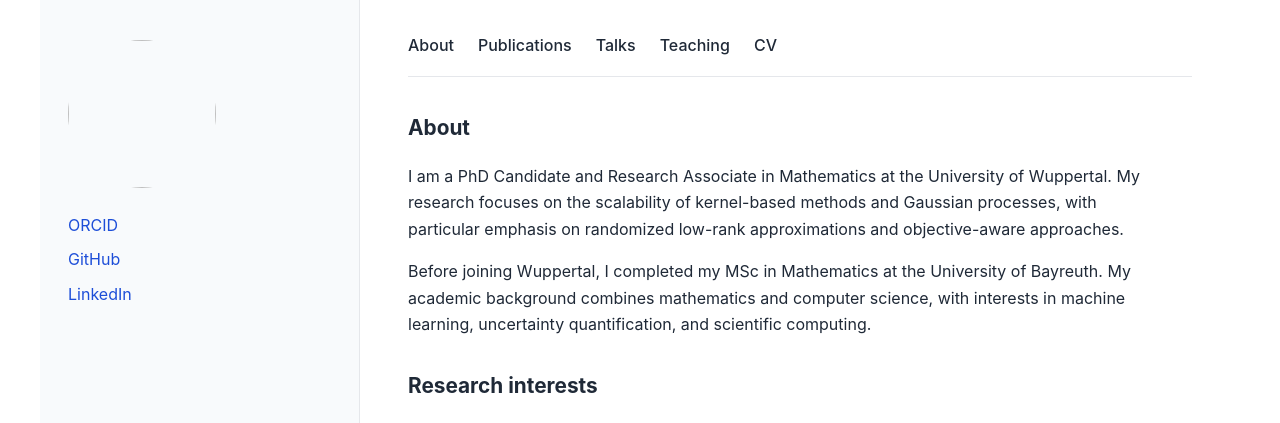
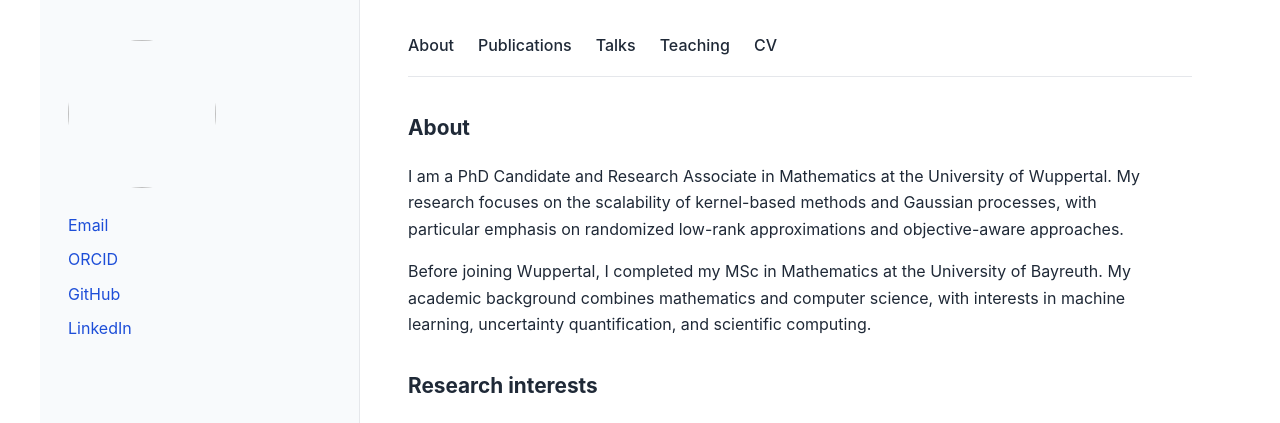
Before and after one commit to LouiseSchaub/louiseschaub.github.io, a Jekyll site: the page built from index.md, in a window 1280 px wide. Shown: the top 423 px of the page. Built offline with Jekyll 4.4.1, drawn with Linux system fonts in a browser that asks for light colours.

Commit message:
Update default.html

```diff
--- a/_layouts/default.html
+++ b/_layouts/default.html
@@ -19,7 +19,7 @@
         <p class="bio">{{ site.profile.bio }}</p>
 
         <ul class="contact">
-          <li><a href="mailto:{{ site.profile.email }}">{{ site.profile.email }}</a></li>
+          <li id="email"></li>
           <li><a href="{{ site.profile.orcid }}">ORCID</a></li>
           <li><a href="{{ site.profile.github }}">GitHub</a></li>
           <li><a href="{{ site.profile.linkedin }}">LinkedIn</a></li>
@@ -43,5 +43,12 @@
         </article>
       </main>
     </div>
+
+    <script>
+      const user = "schaub";
+      const domain = "uni-wuppertal.de";
+      document.getElementById("email").innerHTML =
+        `<a href="mailto:${user}@${domain}">Email</a>`;
+    </script>
   </body>
 </html>
```
